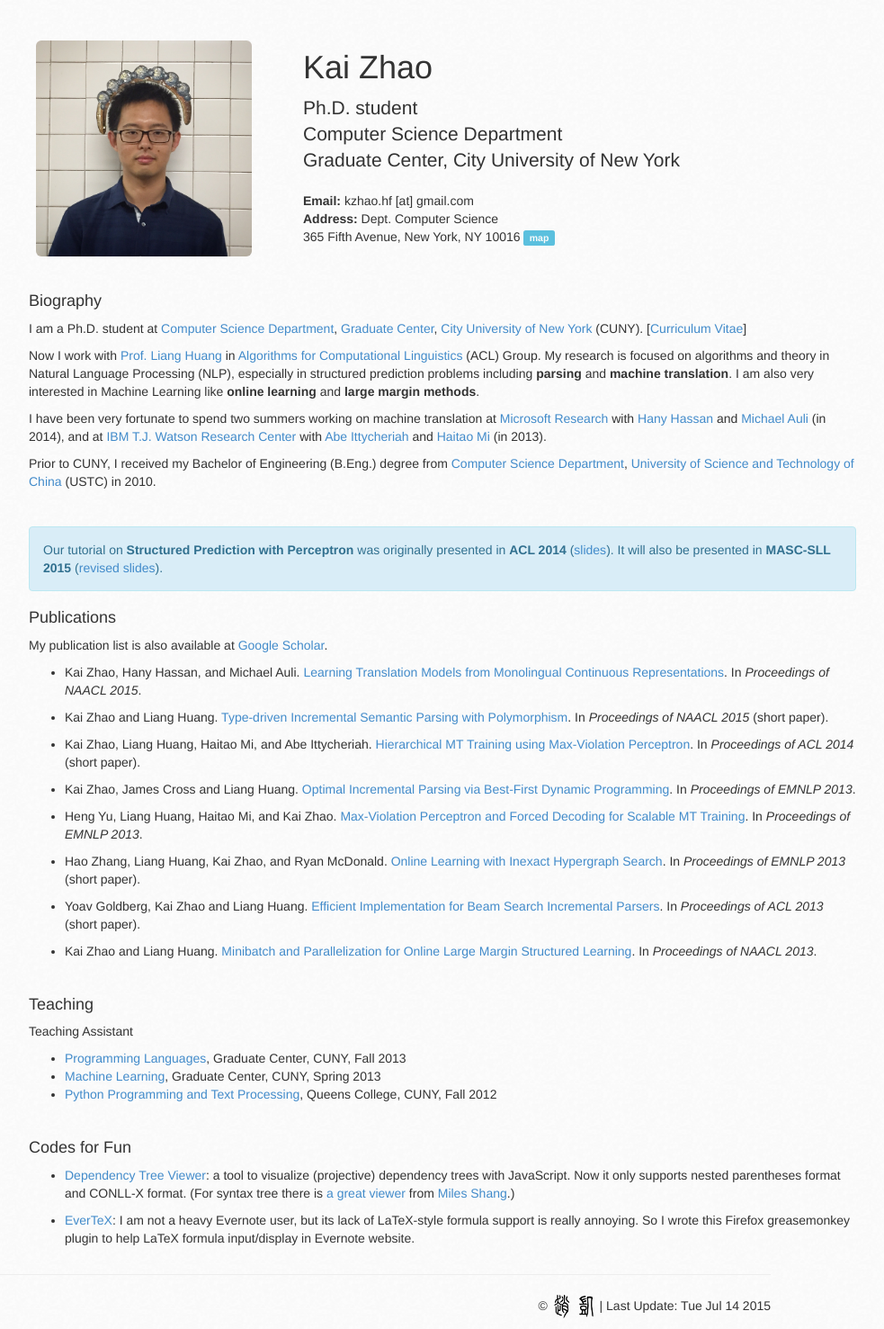
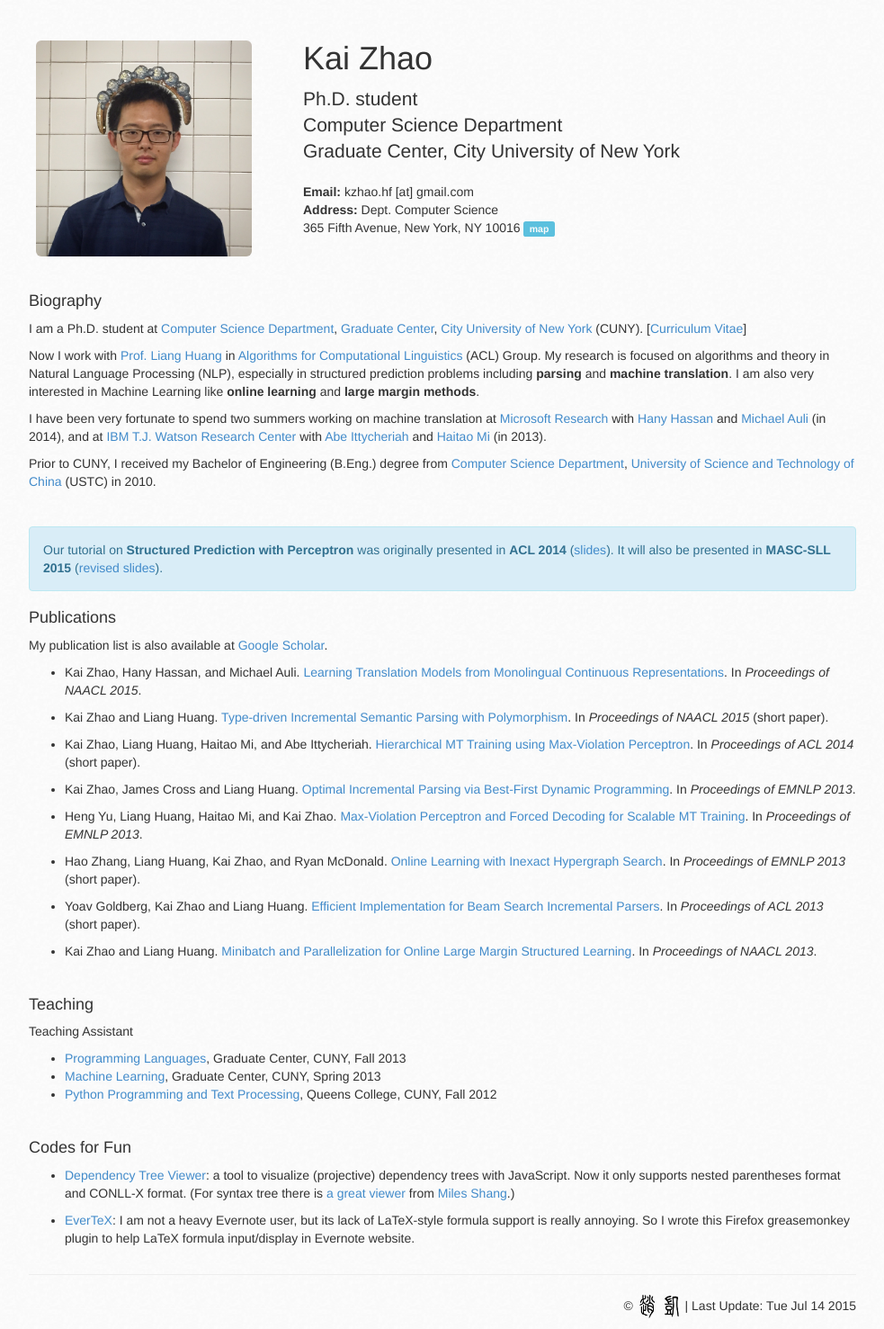
Before and after one commit to kaayy/kaayy.github.io, a Jekyll site: the page built from index.md, in a window 1280 px wide. Shown: the whole page at 90% size, without its empty margins (148-1131 px from the left). Built offline with Jekyll 4.4.1, drawn with Linux system fonts in a browser that asks for light colours.

Commit message:
Update homepage.html

```diff
--- a/_layouts/homepage.html
+++ b/_layouts/homepage.html
@@ -30,7 +30,7 @@
         <img src="img/kaizhao_photo.jpg" class="img-responsive img-rounded" style="max-width:240px">
       </div>
     </div>
-   <div class="col-xs-7 col-md-7" style="margin-top:35px; padding-left:40px">
+   <div class="col-xs-7 col-md-7" style="margin-top:25px; padding-left:40px">
       <h1>Kai Zhao</h1>
       <p class="lead"> Ph.D. student<br/>
           Computer Science Department<br/>
@@ -48,7 +48,7 @@
 
   <footer>
     <div class="container">
-    <div class="col-xs-11 col-md-10">
+    <div class="col-xs-11 col-md-10 col-md-offset-1">
     <hr />
     <p align=right> &copy; <img src="img/zhuanti.png" width="50"> |
                <script type="text/javascript">
```
